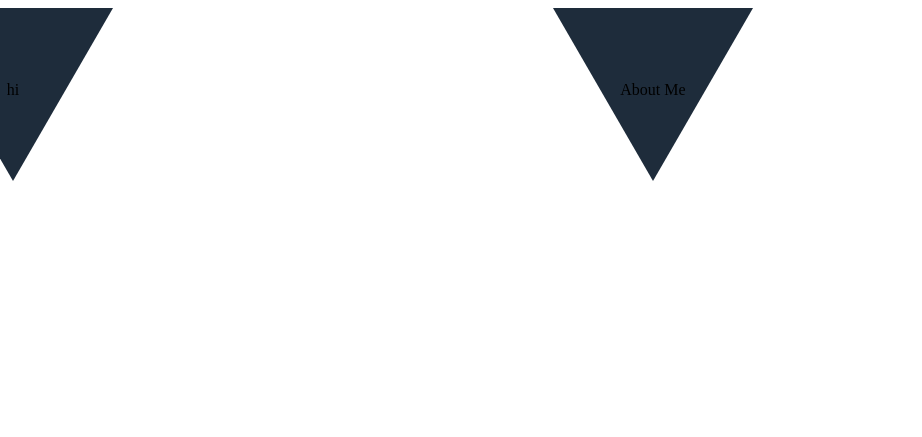
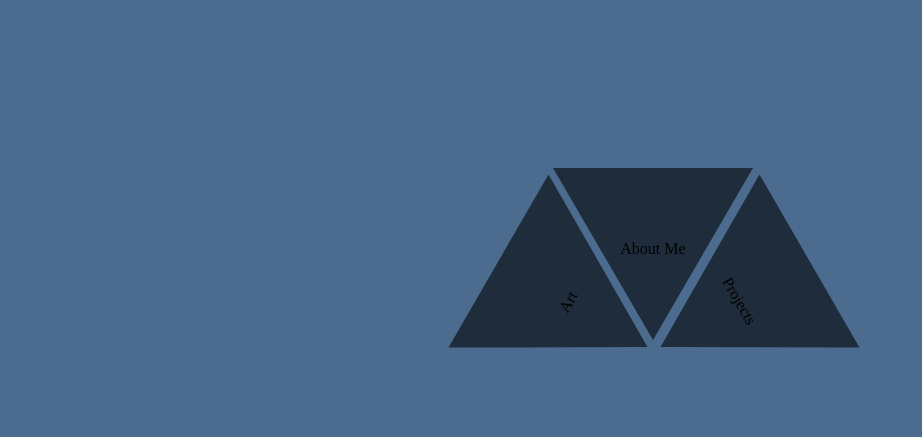
Before and after one commit to commanderchewbacca/commanderchewbacca.github.io, a plain HTML site: page main.html in a window 1280 px wide. Shown: the top 437 px of the page, without its empty margins (0-922 px from the left). Drawn offline with Linux system fonts and the light colour scheme.

Commit message:
first starting

```diff
--- a/main.html
+++ b/main.html
@@ -30,15 +30,16 @@
         </p>
       </div>
 -->
-      <div class = "About">
+<div class= "po">
+  <div class = "Projects">
     <p>
-          hi
+      Projects
     </p>
+    </div>
+</div>
 
 
-
-      </div>
-    <div class= "ao">
+<div class= "po">
 <div class = "About">
   <p>
     About Me
@@ -46,6 +47,18 @@
   </div>
 </div>
 
+<div class= "po">
+<div class = "Art">
+  <p>
+    Art
+  </p>
+  </div>
+</div>
+
+
+
+
+
 
 
 
--- a/mystyle.css
+++ b/mystyle.css
@@ -1,22 +1,56 @@
 
 
-
+html, body {height: 100%}
 body {
      background-image: url("untitled12.png");
      background-size: 50%;
      background-repeat: no-repeat;
+     background-color: #4b6c8f
 
 
 
   }
 
-.About {
+.po{
     position: relative;
-    left:50%;
+      top: 20%;
+      left: 50%;
+
+  }
+.Projects {
+    position: absolute;
+    top: 50px;
+    left: -5px;
     width: 0;
     height: 0;
     border-style: inset;
-    border-width: 173.2px 100px 0 100px;
+    border-width: 172px 100px 0 100px;
+    border-color: #4b6c8f transparent transparent transparent;
+
+  -webkit-transform: rotate(60deg);
+
+}
+
+
+.Projects p {
+  text-align: center;
+  top: -100px;
+  left: -47px;
+  position: relative;
+  width: 93px;
+  height: 93px;
+  margin: 0px;
+}
+
+
+
+.About {
+  position: absolute;
+    left: -86.6px;
+    width: 0;
+    height: 0;
+    border-style: inset;
+    border-width: 172px 100px 0 100px;
     border-color: #4b6c8f transparent transparent transparent;
 
   -webkit-transform: rotate(0deg);
@@ -35,27 +69,24 @@ body {
 }
 
 
-.ao{
-  position: relative;
-    left: 50%;
 
-}
 
-.About {
+.Art {
   position: absolute;
-    left: -86.6px;
+    left: -167.3px;
+    top: 50px;
     width: 0;
     height: 0;
     border-style: inset;
-    border-width: 173.2px 100px 0 100px;
+    border-width: 172px 100px 0 100px;
     border-color: #4b6c8f transparent transparent transparent;
 
-  -webkit-transform: rotate(0deg);
+  -webkit-transform: rotate(-60deg);
 
 }
 
 
-.About p {
+.Art p {
   text-align: center;
   top: -100px;
   left: -47px;
```
Lines whose indentation alone changed are shown as unchanged.
